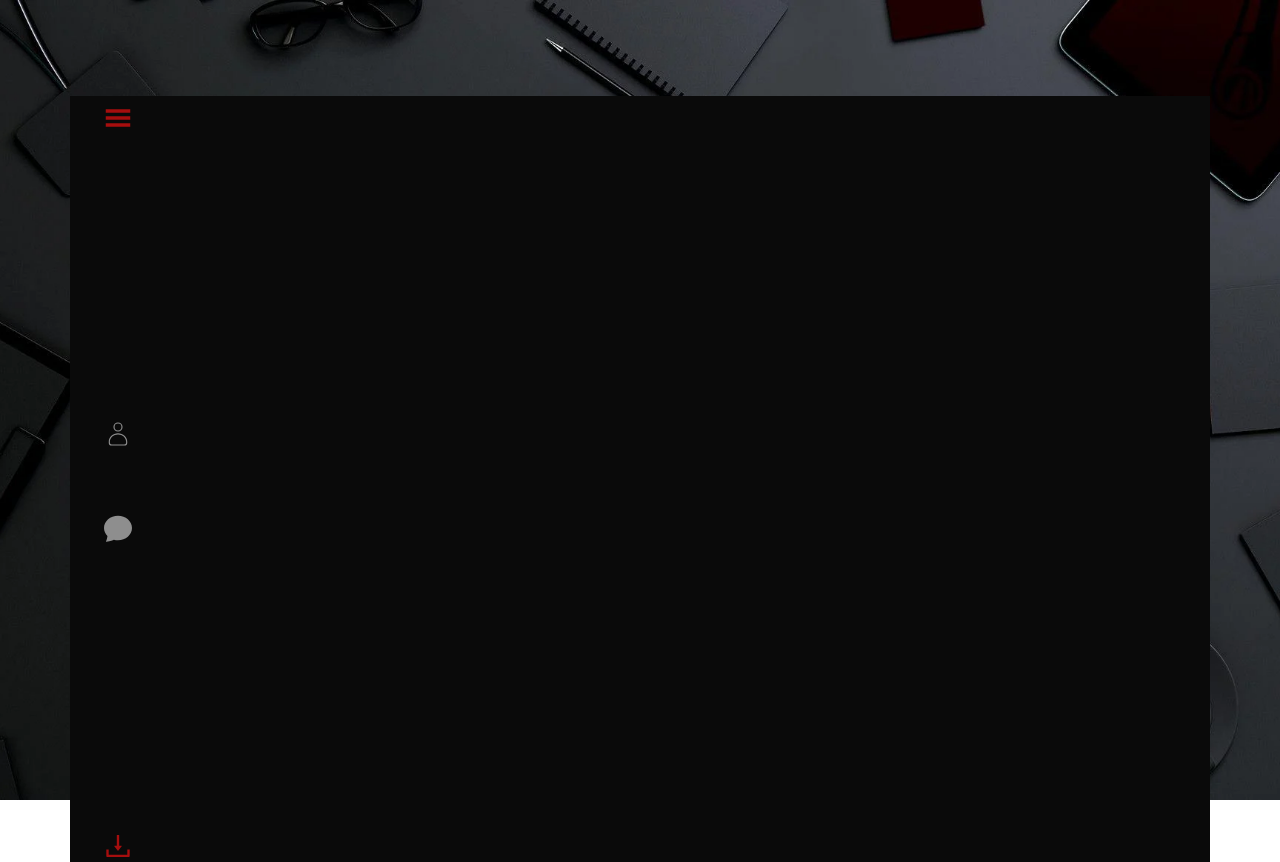
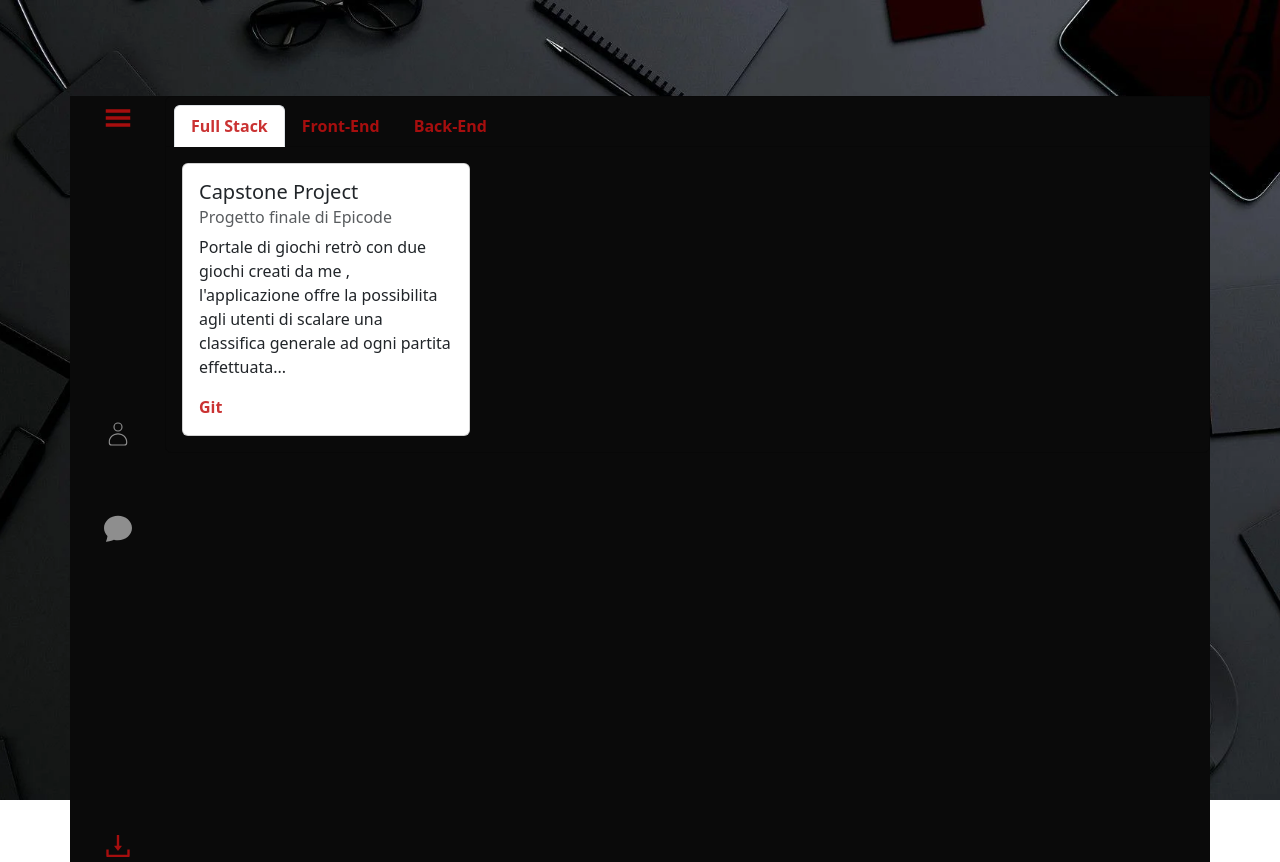
Before and after one commit to Luca-Sberna/PORTFOLIO, a React (Create React App) app in the folder portfolio/: page /jobs in a window 1280 px wide. Built offline with nearby package versions, Linux system fonts and the light colour scheme; some icons are missing.

Commit message:
added tab navigation for jobs page

```diff
--- a/portfolio/src/components/Jobs.jsx
+++ b/portfolio/src/components/Jobs.jsx
@@ -1,15 +1,133 @@
-import React from "react";
+import React, { useState } from "react";
 import Sidebar from "./Sidebar";
 import { Col, Container, Row } from "react-bootstrap";
+import Button from "react-bootstrap/Button";
+import Card from "react-bootstrap/Card";
+import Nav from "react-bootstrap/Nav";
 
 const Jobs = () => {
+  const [selectedCategory, setSelectedCategory] = useState("Full Stack"); // Imposta la categoria predefinita
+
+  // Funzione per gestire il cambio di categoria
+  const handleCategoryChange = (category) => {
+    setSelectedCategory(category);
+  };
+
   return (
     <Container className="vertical-center-container">
       <Row>
         <Col xs={"1"} className="template-secondary bg-color">
           <Sidebar />
         </Col>
-        <Col className="bg-color"></Col>
+        <Col className="bg-color px-0">
+          <Card className="bg-transparent ">
+            <Card.Header>
+              <Nav variant="tabs" defaultActiveKey="#first">
+                <Nav.Item>
+                  <Nav.Link
+                    href="#first"
+                    onClick={() => handleCategoryChange("Full Stack")}
+                  >
+                    <span
+                      className={`red fw-bold ${
+                        selectedCategory === "Full Stack" && "active"
+                      }`}
+                    >
+                      Full Stack
+                    </span>
+                  </Nav.Link>
+                </Nav.Item>
+                <Nav.Item>
+                  <Nav.Link
+                    href="#second"
+                    onClick={() => handleCategoryChange("Front-End")}
+                  >
+                    <span
+                      className={`red fw-bold ${
+                        selectedCategory === "Front-End" && "active"
+                      }`}
+                    >
+                      Front-End
+                    </span>
+                  </Nav.Link>
+                </Nav.Item>
+                <Nav.Item>
+                  <Nav.Link
+                    href="#third"
+                    onClick={() => handleCategoryChange("Back-End")}
+                  >
+                    <span
+                      className={`red fw-bold ${
+                        selectedCategory === "Back-End" && "active"
+                      }`}
+                    >
+                      Back-End
+                    </span>
+                  </Nav.Link>
+                </Nav.Item>
+              </Nav>
+            </Card.Header>
+            <Card.Body>
+              {/* Mostra le card solo per la categoria selezionata */}
+              {selectedCategory === "Full Stack" && (
+                <Card style={{ width: "18rem" }}>
+                  <Card.Body>
+                    <Card.Title>Capstone Project</Card.Title>
+                    <Card.Subtitle className="mb-2 text-muted">
+                      Progetto finale di Epicode
+                    </Card.Subtitle>
+                    <Card.Text>
+                      Portale di giochi retrò con due giochi creati da me ,
+                      l'applicazione offre la possibilita agli utenti di scalare
+                      una classifica generale ad ogni partita effettuata...
+                    </Card.Text>
+                    <Card.Link
+                      target="_blank"
+                      className="red text-decoration-none fw-bold"
+                      href="https://github.com/Luca-Sberna/CAPSTONE-PROJECT"
+                    >
+                      Git
+                    </Card.Link>
+                  </Card.Body>
+                </Card>
+              )}
+
+              {selectedCategory === "Front-End" && (
+                <Card style={{ width: "18rem" }}>
+                  <Card.Body>
+                    <Card.Title>Card Title front</Card.Title>
+                    <Card.Subtitle className="mb-2 text-muted">
+                      Card Subtitle
+                    </Card.Subtitle>
+                    <Card.Text>
+                      Some quick example text to build on the card title and
+                      make up the bulk of the card's content.
+                    </Card.Text>
+                    <Card.Link href="#">Card Link</Card.Link>
+                    <Card.Link href="#">Another Link</Card.Link>
+                  </Card.Body>
+                </Card>
+              )}
+
+              {selectedCategory === "Back-End" && (
+                <Card style={{ width: "18rem" }}>
+                  <Card.Body>
+                    <Card.Title>Card Title back</Card.Title>
+                    <Card.Subtitle className="mb-2 text-muted">
+                      Card Subtitle
+                    </Card.Subtitle>
+                    <Card.Text>
+                      Some quick example text to build on the card title and
+                      make up the bulk of the card's content.
+                    </Card.Text>
+                    <Card.Link href="#">Card Link</Card.Link>
+                    <Card.Link href="#">Another Link</Card.Link>
+                  </Card.Body>
+                </Card>
+              )}
+            </Card.Body>
+          </Card>
+        </Col>
       </Row>
     </Container>
   );
```
